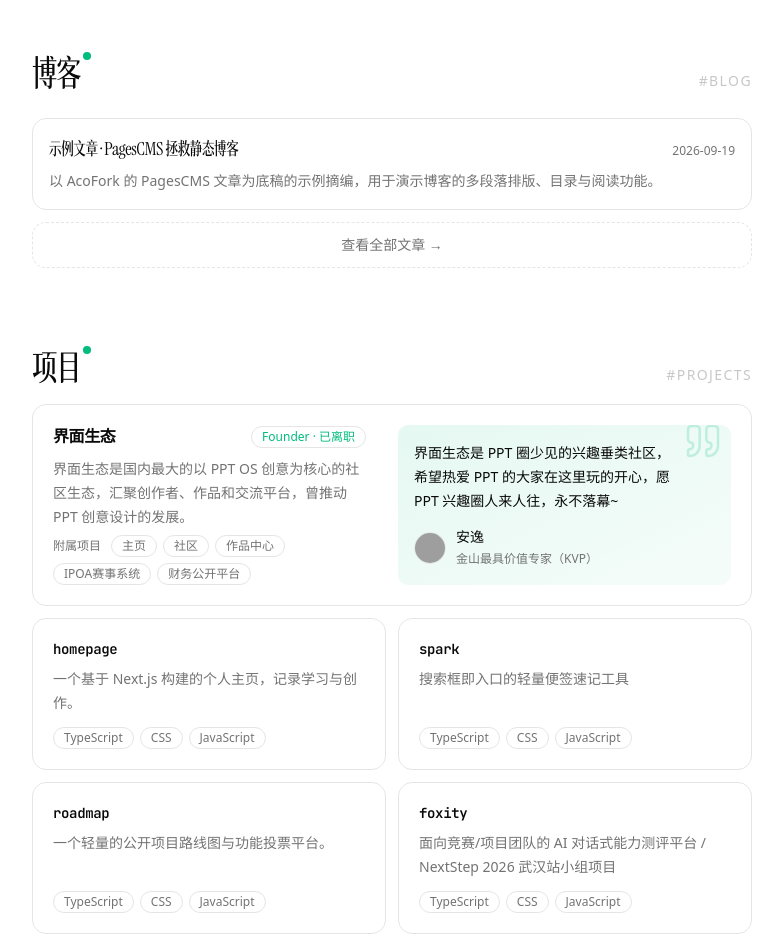
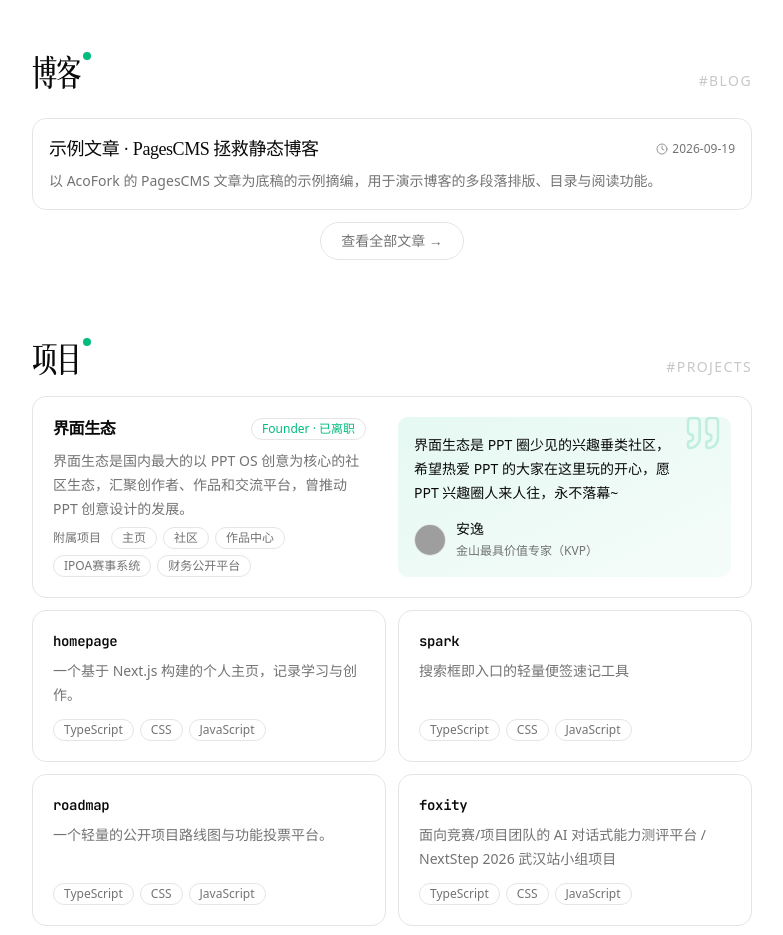
Before and after one commit to HanHanWeb/homepage, a Next.js app: page / in a window 1280 px wide. Shown: the part 1300-2235 px from the top of the page, without its empty margins (248-1031 px from the left). Built offline with nearby package versions, Linux system fonts and the light colour scheme; grey boxes are pictures that could not be loaded; a small style sheet from the web is missing; a web font is replaced by a local one.

Commit message:
style: 首页博客卡片标题用思源宋体、时间加 Clock 图标、查看全部改为胶囊按钮

```diff
--- a/src/app/page.tsx
+++ b/src/app/page.tsx
@@ -24,7 +24,11 @@ export default async function Home() {
         aria-hidden
         className="pointer-events-none fixed inset-x-0 top-0 z-40"
       >
-        <ProgressiveBlur position="top" height="10vh" />
+        <link
+        rel="stylesheet"
+        href="https://cdn.jsdelivr.net/npm/@fontsource/noto-serif-sc@5.3.0/chinese-simplified-400.css"
+      />
+      <ProgressiveBlur position="top" height="10vh" />
       </div>
       <FlickeringGridTop />
       <ScrollProgress />
--- a/src/components/blog-preview.tsx
+++ b/src/components/blog-preview.tsx
@@ -1,4 +1,5 @@
 import Link from "next/link";
+import { Clock } from "lucide-react";
 
 import { Reveal } from "@/components/reveal";
 import type { Post } from "@/lib/blog";
@@ -36,10 +37,11 @@ export function BlogPreview({ posts }: { posts: Post[] }) {
               className="block rounded-xl border bg-card p-4 transition-colors hover:bg-muted/50"
             >
               <div className="flex items-baseline justify-between gap-4">
-                <h3 className="font-serif-sc text-lg tracking-tight">
+                <h3 className="font-serif-song text-lg tracking-tight">
                   {post.title}
                 </h3>
-                <span className="shrink-0 text-xs text-muted-foreground">
+                <span className="flex shrink-0 items-center gap-1 text-xs text-muted-foreground">
+                  <Clock className="size-3" strokeWidth={1.5} />
                   {post.createdAt.slice(0, 10)}
                 </span>
               </div>
@@ -52,7 +54,7 @@ export function BlogPreview({ posts }: { posts: Post[] }) {
         <Reveal delay={`${2.4 + latest.length * 0.08}s`} direction="down">
           <Link
             href="/blog"
-            className="block rounded-xl border border-dashed p-3 text-center text-sm text-muted-foreground transition-colors hover:border-[#00bc7d]/50 hover:text-[#00bc7d]"
+            className="mx-auto mt-1 block w-fit rounded-full border bg-card px-5 py-2 text-sm text-muted-foreground transition-colors hover:border-[#00bc7d]/60 hover:text-[#00bc7d]"
           >
             查看全部文章 →
           </Link>
```
